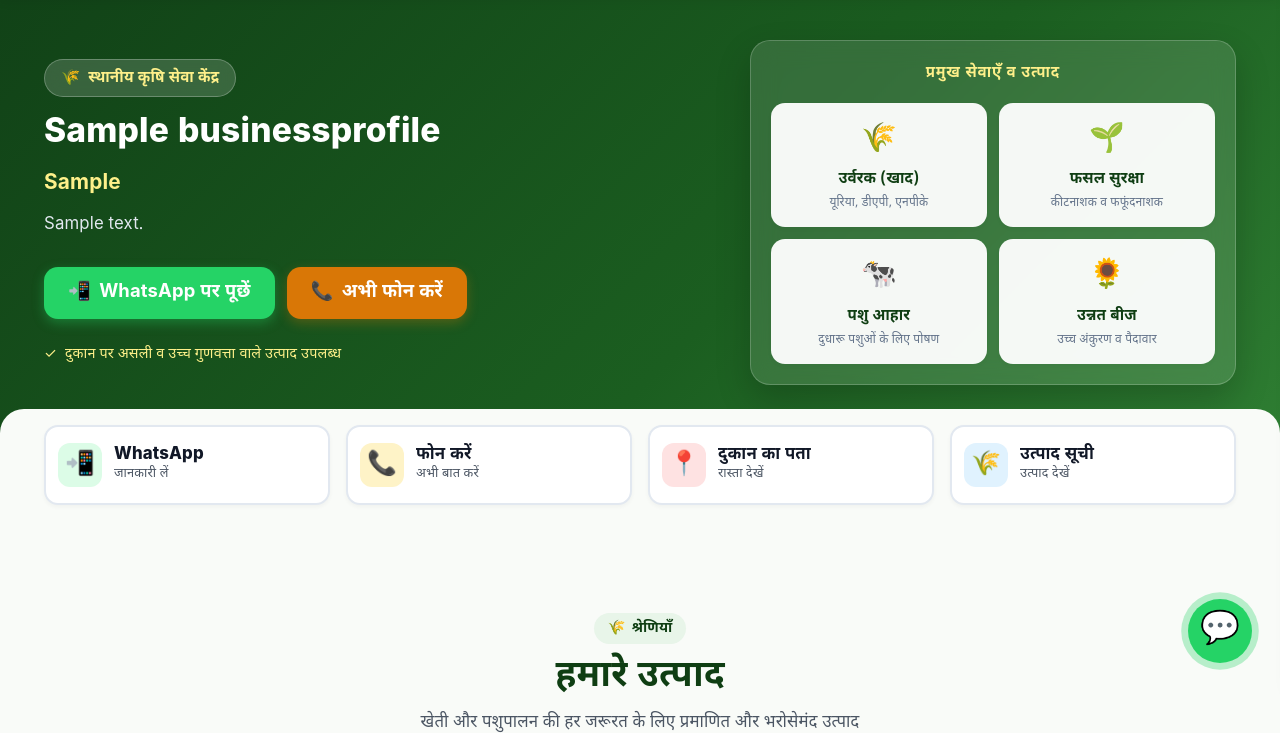
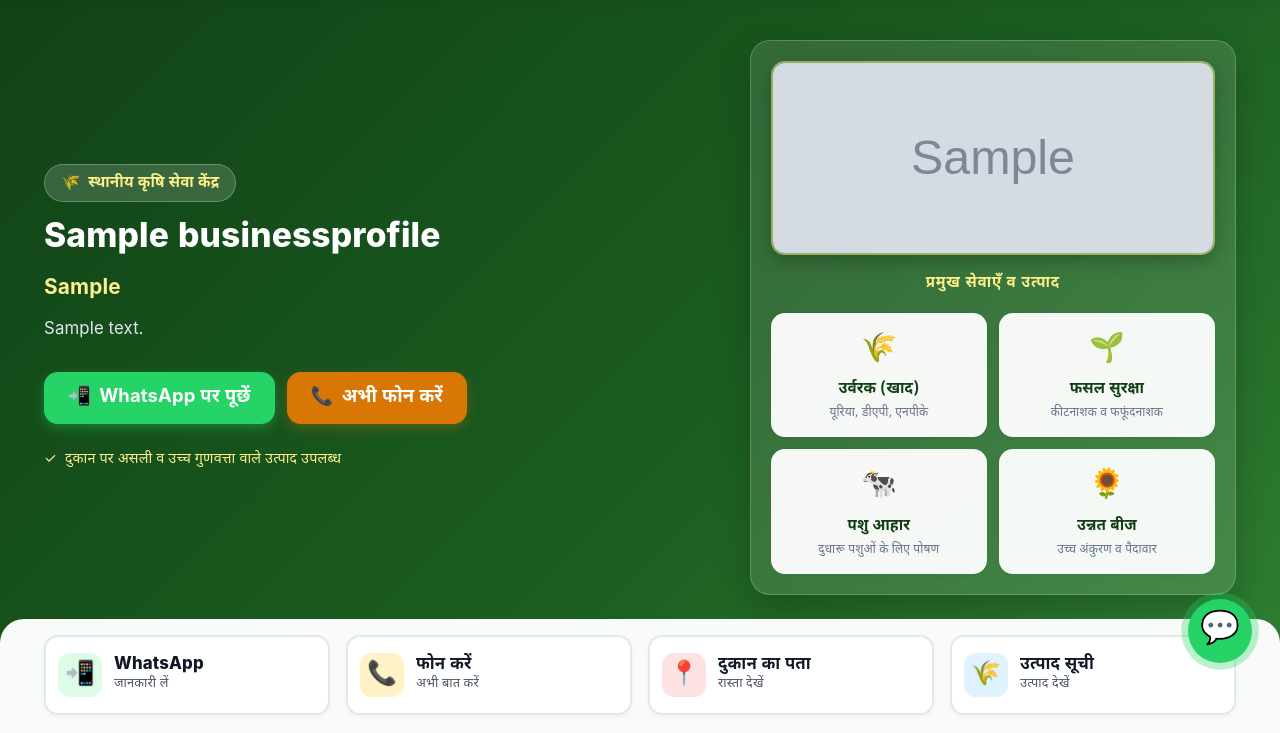
Before and after one commit to dev-rastogi03/Rastogi_Traders_Website, a Django app: page / in a window 1280 px wide. Shown: the part 109-842 px from the top of the page. Run offline with Django 5.2, Linux system fonts and the light colour scheme; tables that the repository leaves empty hold one stand-in row (values such as "Sample post"); grey boxes marked "Sample" are stand-in pictures.

Commit message:
Render hero banner image on homepage hero card

```diff
--- a/templates/core/index.html
+++ b/templates/core/index.html
@@ -37,6 +37,11 @@
 
     <!-- Right Side Value Card -->
     <div class="hero-visual-card">
+      {% if profile.hero_banner %}
+        <div style="margin-bottom: 16px; border-radius: var(--radius-md); overflow: hidden; border: 2px solid rgba(254, 240, 138, 0.5); box-shadow: 0 6px 18px rgba(0,0,0,0.25);">
+          <img src="{{ profile.hero_banner.url }}" alt="{{ profile.business_name }}" style="width: 100%; height: 190px; object-fit: cover; display: block;">
+        </div>
+      {% endif %}
       <div style="text-align: center; margin-bottom: 16px;">
         <span style="font-size: 0.95rem; font-weight: 700; color: #fef08a; text-transform: uppercase; letter-spacing: 0.05em;">
           प्रमुख सेवाएँ व उत्पाद
```
